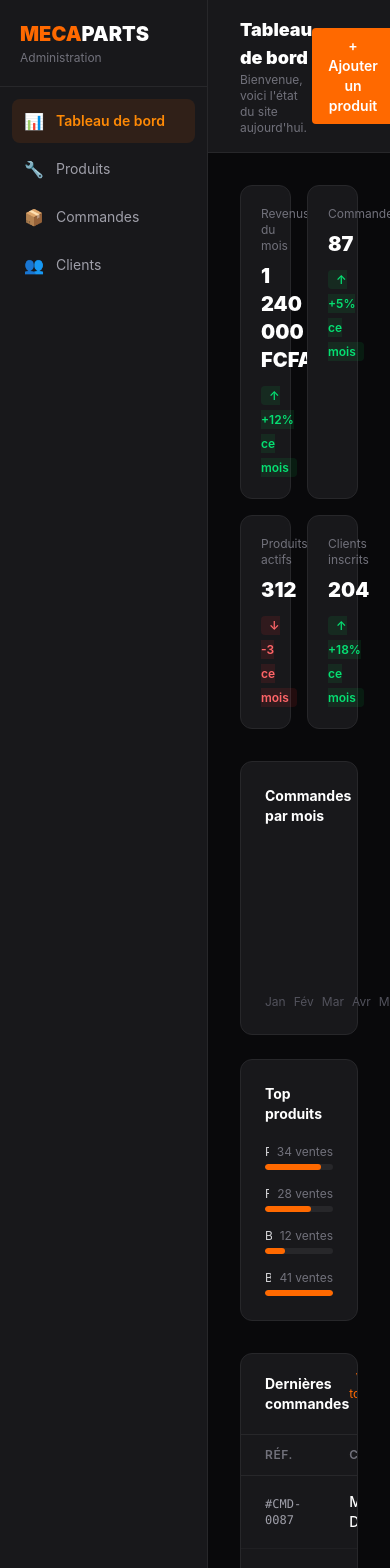
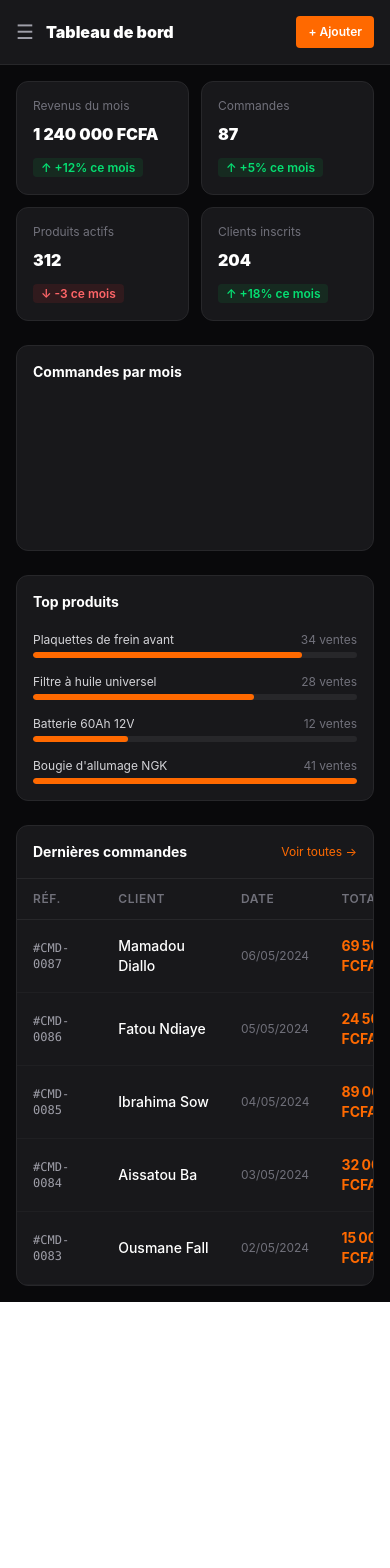
Before and after one commit to Mass-10/site-de-vente-de-piece-detache, a React (Vite) app: page /admin in a window 390 px wide. Shown: the top 1568 px of the page. After the commit the page ends 1302 px from the top, so only its background shows below. Built offline with nearby package versions, Linux system fonts and the light colour scheme.

Commit message:
ajout de la responsivite

```diff
--- a/src/Pages/AdminDashboard.tsx
+++ b/src/Pages/AdminDashboard.tsx
@@ -43,18 +43,22 @@ function formatPrice(n: number) {
 
 export default function AdminDashboard() {
   const [active, setActive] = useState<NavItem>("dashboard");
+  const [sidebarOpen, setSidebarOpen] = useState(false);
 
   const maxSales = Math.max(...monthlySales);
 
   return (
       <div className="min-h-screen bg-zinc-950 text-white flex font-sans">
 
-      {/* SIDEBAR */}
-      <aside className="w-52 bg-zinc-900 border-r border-zinc-800 flex flex-col shrink-0">
-        <div className="px-5 py-5 border-b border-zinc-800">
+        {/* SIDEBAR — hidden on mobile */}
+        <aside className={`fixed md:static inset-y-0 left-0 z-50 w-52 bg-zinc-900 border-r border-zinc-800 flex flex-col shrink-0 transform transition-transform duration-200 ${sidebarOpen ? "translate-x-0" : "-translate-x-full"} md:translate-x-0`}>
+          <div className="px-5 py-5 border-b border-zinc-800 flex items-center justify-between">
+            <div>
               <span className="text-orange-500 font-black text-xl">MECA</span>
               <span className="text-white font-black text-xl">PARTS</span>
               <p className="text-xs text-zinc-500 mt-0.5">Administration</p>
+            </div>
+            <button onClick={() => setSidebarOpen(false)} className="md:hidden text-zinc-400 hover:text-white">✕</button>
           </div>
           <nav className="flex-1 p-3 space-y-1">
             {([
@@ -65,7 +69,7 @@ export default function AdminDashboard() {
             ] as { id: NavItem; label: string; icon: string }[]).map((item) => (
                 <button
                     key={item.id}
-              onClick={() => setActive(item.id)}
+                    onClick={() => { setActive(item.id); setSidebarOpen(false); }}
                     className={`w-full flex items-center gap-3 px-3 py-2.5 rounded-lg text-sm transition-colors text-left ${
                         active === item.id
                             ? "bg-orange-500/10 text-orange-400 font-semibold"
@@ -88,27 +92,35 @@ export default function AdminDashboard() {
           </div>
         </aside>
 
+        {/* Overlay mobile */}
+        {sidebarOpen && (
+            <div className="fixed inset-0 bg-black/50 z-40 md:hidden" onClick={() => setSidebarOpen(false)} />
+        )}
+
         {/* MAIN */}
-      <main className="flex-1 overflow-auto">
+        <main className="flex-1 overflow-auto min-w-0">
           {/* Top bar */}
-        <div className="bg-zinc-900 border-b border-zinc-800 px-8 py-4 flex items-center justify-between">
+          <div className="bg-zinc-900 border-b border-zinc-800 px-4 md:px-8 py-4 flex items-center justify-between">
+            <div className="flex items-center gap-3">
+              <button onClick={() => setSidebarOpen(true)} className="md:hidden text-zinc-400 hover:text-white text-xl">☰</button>
               <div>
-            <h1 className="text-lg font-black text-white">Tableau de bord</h1>
-            <p className="text-xs text-zinc-500">Bienvenue, voici l'état du site aujourd'hui.</p>
+                <h1 className="text-base md:text-lg font-black text-white">Tableau de bord</h1>
+                <p className="text-xs text-zinc-500 hidden sm:block">Bienvenue, voici l'état du site aujourd'hui.</p>
               </div>
-          <button className="bg-orange-500 hover:bg-orange-600 text-white text-sm font-semibold px-4 py-2 rounded transition-colors">
-            + Ajouter un produit
+            </div>
+            <button className="bg-orange-500 hover:bg-orange-600 text-white text-xs md:text-sm font-semibold px-3 md:px-4 py-2 rounded transition-colors whitespace-nowrap">
+              + Ajouter
             </button>
           </div>
 
-        <div className="p-8 space-y-8">
+          <div className="p-4 md:p-8 space-y-6 md:space-y-8">
 
             {/* STATS CARDS */}
-          <div className="grid grid-cols-2 xl:grid-cols-4 gap-4">
+            <div className="grid grid-cols-2 xl:grid-cols-4 gap-3 md:gap-4">
               {stats.map((s) => (
-              <div key={s.label} className="bg-zinc-900 border border-zinc-800 rounded-xl p-5">
+                  <div key={s.label} className="bg-zinc-900 border border-zinc-800 rounded-xl p-4 md:p-5">
                     <p className="text-xs text-zinc-500 mb-2">{s.label}</p>
-                <p className="text-xl font-black text-white mb-2">{s.value}</p>
+                    <p className="text-base md:text-xl font-black text-white mb-2">{s.value}</p>
                     <span className={`text-xs font-semibold px-2 py-0.5 rounded ${
                         s.up ? "bg-green-500/10 text-green-400" : "bg-red-500/10 text-red-400"
                     }`}>
@@ -122,9 +134,9 @@ export default function AdminDashboard() {
             <div className="grid grid-cols-1 xl:grid-cols-3 gap-6">
 
               {/* Bar chart */}
-            <div className="xl:col-span-2 bg-zinc-900 border border-zinc-800 rounded-xl p-6">
+              <div className="xl:col-span-2 bg-zinc-900 border border-zinc-800 rounded-xl p-4 md:p-6">
                 <h2 className="text-sm font-bold text-white mb-6">Commandes par mois</h2>
-              <div className="flex items-end gap-2 h-40">
+                <div className="flex items-end gap-1 md:gap-2 h-32 md:h-40">
                   {monthlySales.map((val, i) => (
                       <div key={i} className="flex-1 flex flex-col items-center gap-1">
                         <div
@@ -133,14 +145,14 @@ export default function AdminDashboard() {
                             }`}
                             style={{ height: `${(val / maxSales) * 100}%` }}
                         />
-                    <span className="text-xs text-zinc-600">{months[i]}</span>
+                        <span className="text-xs text-zinc-600 hidden sm:block">{months[i]}</span>
                       </div>
                   ))}
                 </div>
               </div>
 
               {/* Top products */}
-            <div className="bg-zinc-900 border border-zinc-800 rounded-xl p-6">
+              <div className="bg-zinc-900 border border-zinc-800 rounded-xl p-4 md:p-6">
                 <h2 className="text-sm font-bold text-white mb-5">Top produits</h2>
                 <div className="space-y-4">
                   {topProducts.map((p) => (
@@ -161,19 +173,20 @@ export default function AdminDashboard() {
               </div>
             </div>
 
-          {/* RECENT ORDERS TABLE */}
+            {/* RECENT ORDERS TABLE — scrollable on mobile */}
             <div className="bg-zinc-900 border border-zinc-800 rounded-xl overflow-hidden">
-            <div className="px-6 py-4 border-b border-zinc-800 flex items-center justify-between">
+              <div className="px-4 md:px-6 py-4 border-b border-zinc-800 flex items-center justify-between">
                 <h2 className="text-sm font-bold text-white">Dernières commandes</h2>
                 <button className="text-xs text-orange-500 hover:text-orange-400 transition-colors">
                   Voir toutes →
                 </button>
               </div>
-            <table className="w-full text-sm">
+              <div className="overflow-x-auto">
+                <table className="w-full text-sm min-w-[600px]">
                   <thead>
                   <tr className="border-b border-zinc-800">
                     {["Réf.", "Client", "Date", "Total", "Statut", "Action"].map((h) => (
-                    <th key={h} className="text-left px-6 py-3 text-xs font-semibold text-zinc-500 uppercase tracking-wider">
+                        <th key={h} className="text-left px-4 md:px-6 py-3 text-xs font-semibold text-zinc-500 uppercase tracking-wider">
                           {h}
                         </th>
                     ))}
@@ -182,16 +195,16 @@ export default function AdminDashboard() {
                   <tbody>
                   {recentOrders.map((order) => (
                       <tr key={order.id} className="border-b border-zinc-800/50 hover:bg-zinc-800/30 transition-colors">
-                    <td className="px-6 py-4 text-xs font-mono text-zinc-400">{order.id}</td>
-                    <td className="px-6 py-4 text-sm text-white font-medium">{order.client}</td>
-                    <td className="px-6 py-4 text-xs text-zinc-500">{order.date}</td>
-                    <td className="px-6 py-4 text-sm font-bold text-orange-500">{formatPrice(order.total)}</td>
-                    <td className="px-6 py-4">
+                        <td className="px-4 md:px-6 py-4 text-xs font-mono text-zinc-400">{order.id}</td>
+                        <td className="px-4 md:px-6 py-4 text-sm text-white font-medium">{order.client}</td>
+                        <td className="px-4 md:px-6 py-4 text-xs text-zinc-500">{order.date}</td>
+                        <td className="px-4 md:px-6 py-4 text-sm font-bold text-orange-500">{formatPrice(order.total)}</td>
+                        <td className="px-4 md:px-6 py-4">
                         <span className={`text-xs font-semibold px-2.5 py-1 rounded border ${statusStyle(order.status)}`}>
                           {order.status}
                         </span>
                         </td>
-                    <td className="px-6 py-4">
+                        <td className="px-4 md:px-6 py-4">
                           <button className="text-xs text-zinc-500 hover:text-orange-500 transition-colors">
                             Voir →
                           </button>
@@ -201,6 +214,7 @@ export default function AdminDashboard() {
                   </tbody>
                 </table>
               </div>
+            </div>
 
           </div>
         </main>
--- a/src/Pages/CataloguePage.tsx
+++ b/src/Pages/CataloguePage.tsx
@@ -12,7 +12,6 @@ import alternateurImg from "../assets/alternateur.jpg";
 import filtreAirImg from "../assets/FiltreAAir.jpg";
 import roulementImg from "../assets/roulement-avant-clio-3-rs-megane-3-rs-megane-4-rs.jpg";
 import radiateurImg from "../assets/Radiateur.jpg";
-import {Link} from "react-router-dom";
 
 const allProducts = [
   { id: 1, name: "Plaquettes de frein avant", brand: "Bosch", category: "Freinage", price: 24500, ref: "BP-2024-F", badge: "Populaire", stock: true, img: plaquetteImg },
@@ -43,6 +42,7 @@ export default function CataloguePage() {
   const [searchQuery, setSearchQuery] = useState("");
   const [priceMax, setPriceMax] = useState(150000);
   const [inStockOnly, setInStockOnly] = useState(false);
+  const [filtersOpen, setFiltersOpen] = useState(false);
 
   const filtered = allProducts
       .filter((p) => selectedCategory === "Tous" || p.category === selectedCategory)
@@ -73,9 +73,9 @@ export default function CataloguePage() {
               </a>
             </div>
             <div className="hidden md:flex items-center gap-8">
-              <Link to="/" className="text-sm text-zinc-400 hover:text-orange-500 transition-colors">Acceuil</Link>
-              <Link to="/product" className="text-sm text-zinc-400 hover:text-orange-500 transition-colors">Produits</Link>
-              <Link to="/catalogue" className="text-sm text-zinc-400 hover:text-orange-500 transition-colors">Catalogue</Link>
+              <a href="#" className="text-sm text-orange-500 font-semibold">Catalogue</a>
+              <a href="#" className="text-sm text-zinc-400 hover:text-orange-500 transition-colors">Marques</a>
+              <a href="#" className="text-sm text-zinc-400 hover:text-orange-500 transition-colors">Contact</a>
             </div>
             <button className="bg-orange-500 hover:bg-orange-600 text-white text-sm font-semibold px-4 py-2 rounded transition-colors">
               Panier (0)
@@ -94,8 +94,16 @@ export default function CataloguePage() {
 
         <div className="max-w-7xl mx-auto px-4 pb-16 flex gap-8">
 
+          {/* Mobile filter button */}
+          <button
+              onClick={() => setFiltersOpen(!filtersOpen)}
+              className="lg:hidden fixed bottom-6 right-6 z-50 bg-orange-500 hover:bg-orange-600 text-white font-bold px-5 py-3 rounded-full shadow-lg transition-colors"
+          >
+            {filtersOpen ? "✕ Fermer" : "⚙ Filtres"}
+          </button>
+
           {/* SIDEBAR */}
-          <aside className="hidden lg:block w-56 shrink-0 space-y-6">
+          <aside className={`${filtersOpen ? "fixed inset-0 z-40 bg-zinc-950 overflow-auto p-6" : "hidden"} lg:relative lg:block lg:inset-auto lg:z-auto lg:bg-transparent lg:p-0 w-full lg:w-56 shrink-0 space-y-6`}>
 
             {/* Categories */}
             <div>
```
Also changed, not shown: src/Pages/HomePage.tsx (+24 -9 lines). Lines whose indentation alone changed are shown as unchanged.
